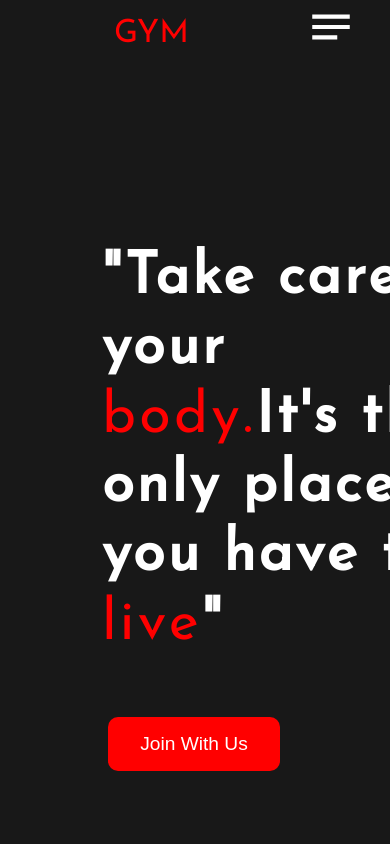
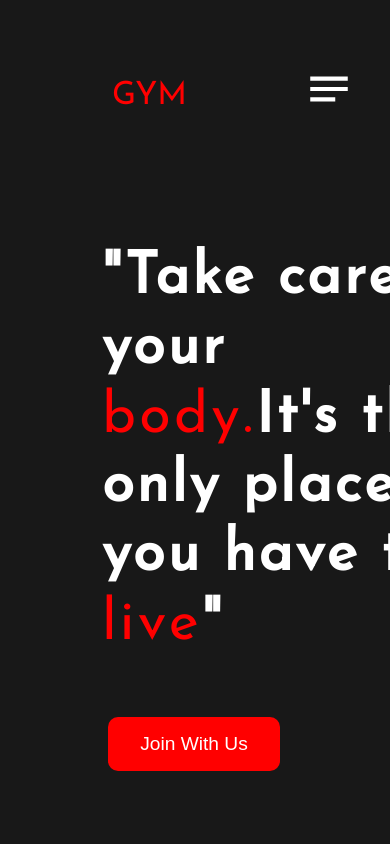
Before and after one commit to geekyneha/Gyn-Nastic, a React (Create React App) app: page / in a window 390 px wide. Shown: the top 844 px of the page. Built offline with nearby package versions, Linux system fonts and the light colour scheme; a web font is replaced by a local one.

Commit message:
fixed :Css

```diff
--- a/src/components/sections/header/header.module.css
+++ b/src/components/sections/header/header.module.css
@@ -92,8 +92,14 @@
   }
 }
 @media (max-width: 768px) {
+  .header{
+    padding: 4rem 0;
+  }
   .logo > img {
     display: none;
+  }
+  .logo{
+    font-size: 2rem;
   }
 }
 @media (max-width: 950px) {
```
